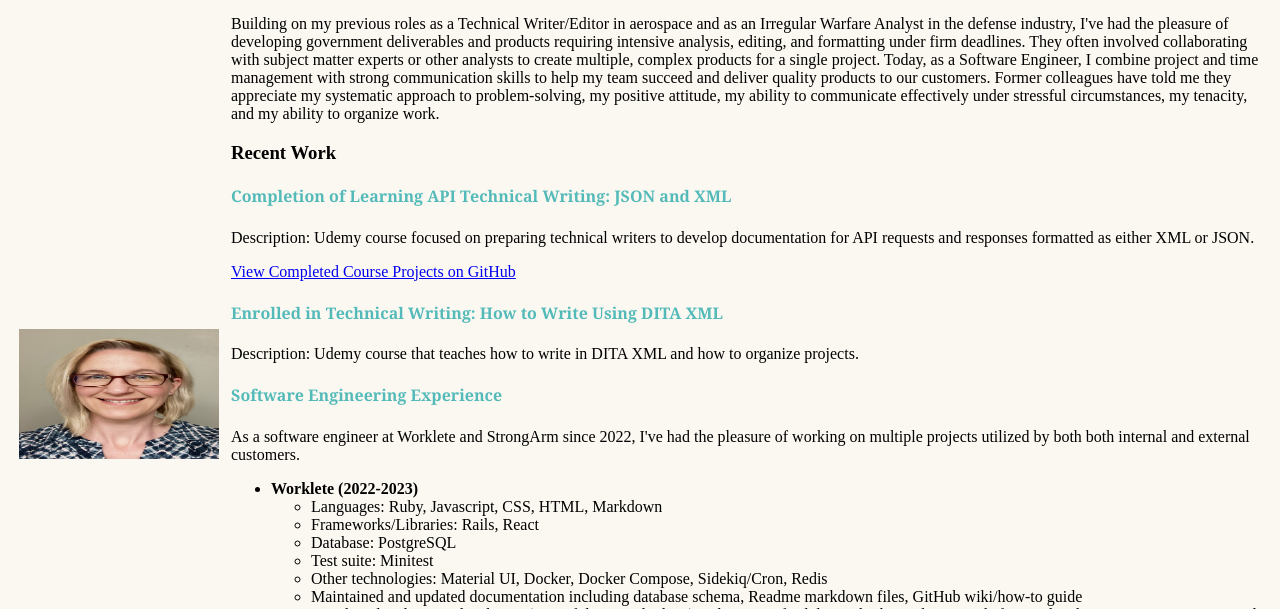
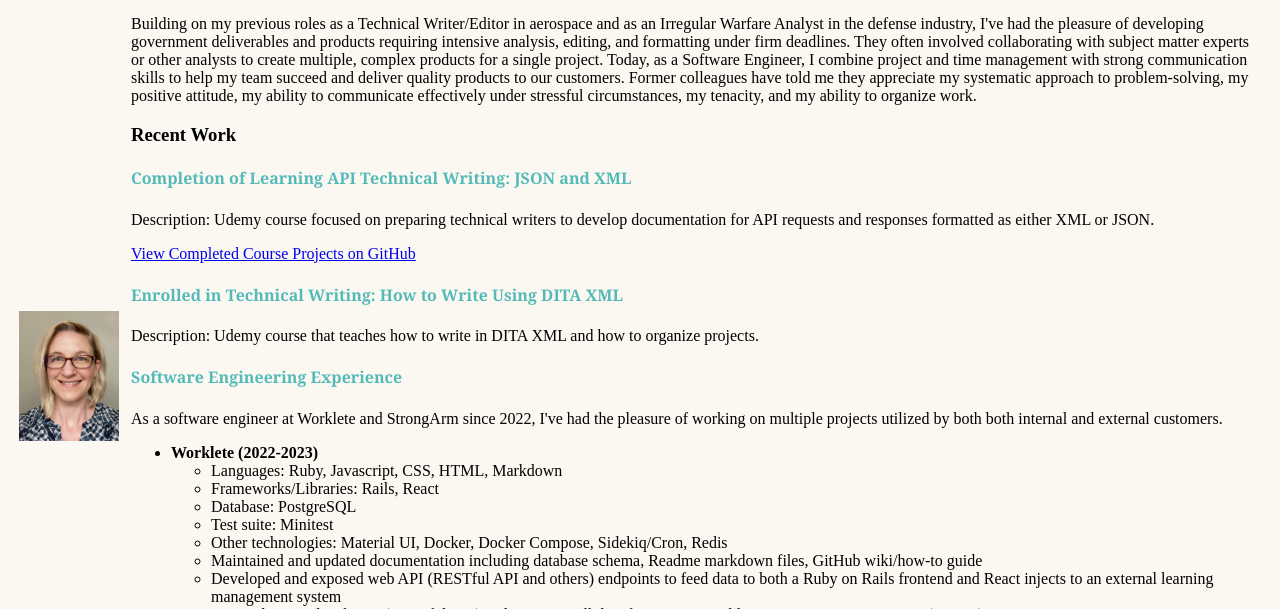
Before and after one commit to DidiDodson/cv, a plain HTML site: page index.html in a window 1280 px wide. Shown: the part 191-800 px from the top of the page. Drawn offline with Linux system fonts and the light colour scheme.

Commit message:
fix image width

```diff
--- a/index.html
+++ b/index.html
@@ -10,7 +10,7 @@
 <body>
   <table cellspacing="10">
     <tr>
-      <td>  <img src="images/Headshot.jpg" alt="Didi's profile picture" style="width:200px;height:130px;"></td>
+      <td>  <img src="images/Headshot.jpg" alt="Didi's profile picture" style="width:100px;height:130px;"></td>
       <td><h1>Didi Watson</h1>
         <p><em>Software Engineer at Worklete/StrongArm Technologies</em><br>
         <a href="https://github.com/DidiDodson"><img src="images/GitHub-Mark-32px.png" alt="GitHub logo" style="width:20px;height:20px;"></a>
```
